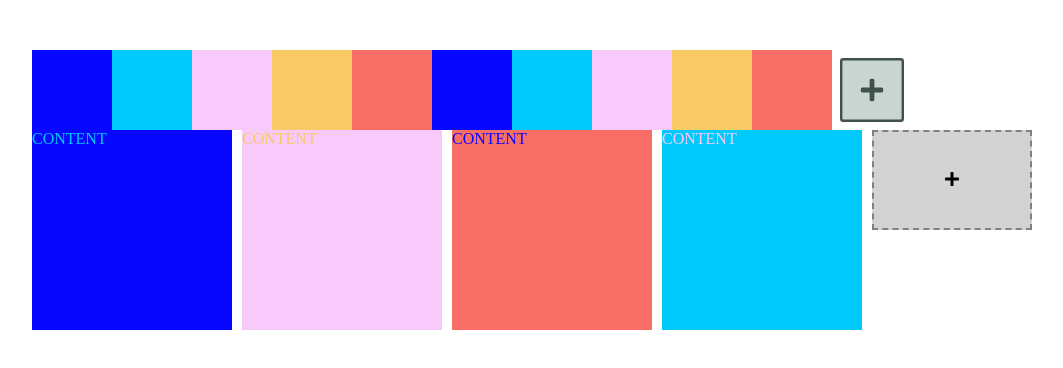
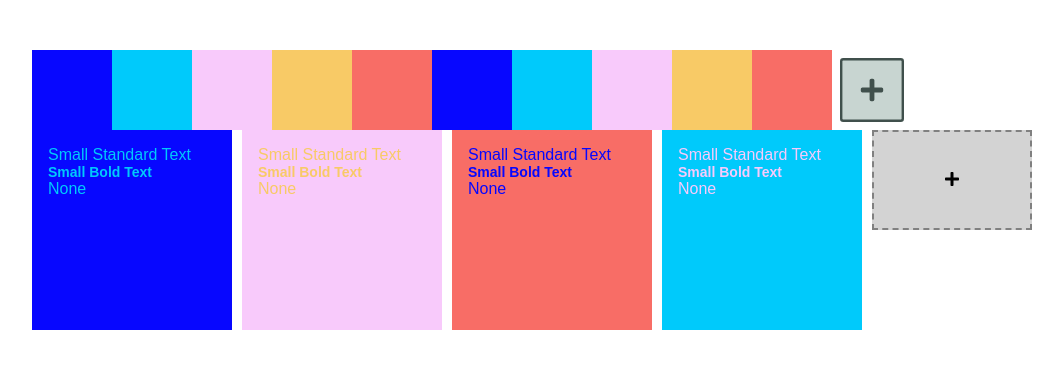
Before and after one commit to devonChurch/avocado, a React (Create React App) app: page / in a window 1280 px wide. Shown: the top 368 px of the page, without its empty margins (18-1081 px from the left). Built offline with nearby package versions, Linux system fonts and the light colour scheme.

Commit message:
feat: 🎸 add accessible color comparison implementation

```diff
--- a/src/Composition.js
+++ b/src/Composition.js
@@ -4,8 +4,7 @@ import tinyColor from "tinycolor2";
 import throttle from "lodash.throttle";
 import { FontAwesomeIcon } from "@fortawesome/react-fontawesome";
 import { faPlus } from "@fortawesome/free-solid-svg-icons";
-
-const COMP_WIDTH = 160;
+import { COMP_WIDTH } from "./utils";
 
 const List = styled.ul`
   list-style: none;
@@ -25,9 +24,22 @@ const List = styled.ul`
 const UserItem = styled.li`
   background: ${({ baseHex }) => baseHex};
   color: ${({ contentHex }) => contentHex};
+  font-family: sans-serif;
   height: 100%;
   width: 100%;
+  padding: 1rem;
   position: relative;
+`;
+
+const SmallText = styled.span`
+  /**
+   * Force font size to be pixels (px) rather than something scaleable like rems
+   * so that we can force the "worst case scenario" when creating our color
+   * compositions.
+   */
+  display: block;
+  font-size: ${({ isBold }) => `${isBold ? 14 : 16}px`};
+  font-weight: ${({ isBold }) => (isBold ? "bold" : "initial")};
 `;
 
 const AddItem = styled.li``;
@@ -41,10 +53,34 @@ const AddButton = styled.button`
   height: 100%;
 `;
 
+const AddDropZone = styled.div``;
+
 export const Compositions = List;
 
+const createAccessibilityComparison = (baseHex, contentHex) => level =>
+  tinyColor.isReadable(baseHex, contentHex, { level, size: "small" });
+
+const findAccessibilityLevel = (baseHex, contentHex) => {
+  const comparison = createAccessibilityComparison(baseHex, contentHex);
+
+  switch (true) {
+    case comparison("AAA"):
+      return "AAA";
+    case comparison("AA"):
+      return "AA";
+    default:
+      return "None";
+  }
+};
+
 export const UserComposition = ({ idComp, baseHex, contentHex }) => {
-  return <UserItem {...{ baseHex, contentHex }}>CONTENT</UserItem>;
+  return (
+    <UserItem {...{ baseHex, contentHex }}>
+      <SmallText>Small Standard Text</SmallText>
+      <SmallText isBold>Small Bold Text</SmallText>
+      {findAccessibilityLevel(baseHex, contentHex)}
+    </UserItem>
+  );
 };
 
 export const AddComposition = ({ handleAdd }) => {
--- a/src/Swatch.js
+++ b/src/Swatch.js
@@ -1,55 +1,25 @@
-import React, { useState, useEffect, useRef, useCallback } from "react";
+import React, { memo, useState, useEffect, useRef, useCallback } from "react";
 import styled, { css } from "styled-components";
 import throttle from "lodash.throttle";
 import tinyColor from "tinycolor2";
 import { FontAwesomeIcon } from "@fortawesome/react-fontawesome";
 import { faPlus, faArrowsAlt } from "@fortawesome/free-solid-svg-icons";
-
-// MOVE to utils!
-const SWATCH_WIDTH = 80;
-const BORDER_WIDTH = 3;
-const FOCUS_WIDTH = 3;
-
-const BORDER_RADUIS = 4;
-
-const WHITE = "#fff";
-
-const GRAY_100 = "#EAF0EE";
-const GRAY_300 = "#c8d5d1";
-const GRAY_500 = "#8DA79F";
-const GRAY_700 = "#5c716b";
-const GRAY_900 = "#40504C";
-
-const SPEED_500 = "250ms";
-const SPEED_700 = "500ms";
-
-const SCALE_300 = 0.8;
-const SCALE_400 = 0.9;
-const SCALE_500 = 1;
-
-const createSwatch = hex => tinyColor(hex);
-
-const { 0: FOCUS_SHADOW_0, 500: FOCUS_SHADOW_500 } = (() => {
-  const swatch = createSwatch("#000");
-
-  return {
-    0: `0 0 0 ${FOCUS_WIDTH}px ${swatch.setAlpha(0.15)}`,
-    500: `0 0 13px ${FOCUS_WIDTH}px ${swatch.setAlpha(0.25)}`
-  };
-})();
-
-const createFocusColor = hex => {
-  const swatch = createSwatch(hex);
-  const isLight = swatch.isLight();
-  const modifier = isLight ? "darken" : "lighten";
-  const strength = isLight ? 10 : 30;
-
-  return swatch[modifier](strength).toString();
-};
-
-const createFocusborder = hex => `0 0 0 ${FOCUS_WIDTH}px ${createFocusColor(hex)}`;
-const createFocusState = hex => createFocusborder(hex);
-const createFocusStateWithShadow = hex => `${FOCUS_SHADOW_500}, ${createFocusborder(hex)}`;
+import {
+  SWATCH_WIDTH,
+  BORDER_WIDTH,
+  BORDER_RADUIS,
+  WHITE,
+  GRAY_300,
+  GRAY_500,
+  GRAY_900,
+  SPEED_500,
+  SPEED_700,
+  SCALE_300,
+  SCALE_400,
+  SCALE_500,
+  createFocusState,
+  createFocusStateWithShadow
+} from "./utils";
 
 const positionAbsolute = css`
   position: absolute;
@@ -224,10 +194,6 @@ const ReorderTransformation = styled.div`
   }}
 `;
 
-const AppendItem = styled.li`
-  /* padding: 10px; */
-`;
-
 const AddButton = styled.button`
   appearance: none;
   border: ${BORDER_WIDTH}px solid ${GRAY_900};
@@ -268,7 +234,8 @@ export const SwatchIcon = styled(FontAwesomeIcon)``;
 
 export const Swatches = List;
 
-export const UserSwatch = ({
+export const UserSwatch = memo(
+  ({
     id,
     hex,
     handleChange,
@@ -347,12 +314,13 @@ export const UserSwatch = ({
         </ReorderTransformation>
       </DragHitBox>
     );
-};
+  }
+);
 
-export const AppendSwatch = ({ handleClick, handleDrop }) => {
+export const AppendSwatch = memo(({ handleClick, handleDrop }) => {
   const [isTargeted, setIsTargeted] = useState(false);
   return (
-    <AppendItem>
+    <li>
       <AddButton
         {...{ isTargeted }}
         onClick={handleClick}
@@ -379,6 +347,6 @@ export const AppendSwatch = ({ handleClick, handleDrop }) => {
       >
         <SwatchIcon icon={faPlus} size="2x" />
       </AddButton>
-    </AppendItem>
+    </li>
   );
-};
+});
--- /dev/null
+++ b/src/utils.js
@@ -0,0 +1,48 @@
+import tinyColor from "tinycolor2";
+
+export const createSwatch = hex => tinyColor(hex);
+
+export const SWATCH_WIDTH = 80;
+export const BORDER_WIDTH = 3;
+export const FOCUS_WIDTH = 3;
+export const COMP_WIDTH = 160;
+
+export const BORDER_RADUIS = 4;
+
+export const WHITE = "#fff";
+export const BLACK = "#000000";
+
+export const GRAY_100 = "#EAF0EE";
+export const GRAY_300 = "#c8d5d1";
+export const GRAY_500 = "#8DA79F";
+export const GRAY_700 = "#5c716b";
+export const GRAY_900 = "#40504C";
+
+export const SPEED_500 = "250ms";
+export const SPEED_700 = "500ms";
+
+export const SCALE_300 = 0.8;
+export const SCALE_400 = 0.9;
+export const SCALE_500 = 1;
+
+export const { 0: FOCUS_SHADOW_0, 500: FOCUS_SHADOW_500 } = (() => {
+  const swatch = createSwatch("#000");
+
+  return {
+    0: `0 0 0 ${FOCUS_WIDTH}px ${swatch.setAlpha(0.15)}`,
+    500: `0 0 13px ${FOCUS_WIDTH}px ${swatch.setAlpha(0.25)}`
+  };
+})();
+
+const createFocusColor = hex => {
+  const swatch = createSwatch(hex);
+  const isLight = swatch.isLight();
+  const modifier = isLight ? "darken" : "lighten";
+  const strength = isLight ? 10 : 30;
+
+  return swatch[modifier](strength).toString();
+};
+
+export const createFocusborder = hex => `0 0 0 ${FOCUS_WIDTH}px ${createFocusColor(hex)}`;
+export const createFocusState = hex => createFocusborder(hex);
+export const createFocusStateWithShadow = hex => `${FOCUS_SHADOW_500}, ${createFocusborder(hex)}`;
```
Also changed, not shown: src/App.js (+28 -46 lines). Lines whose indentation alone changed are shown as unchanged.
